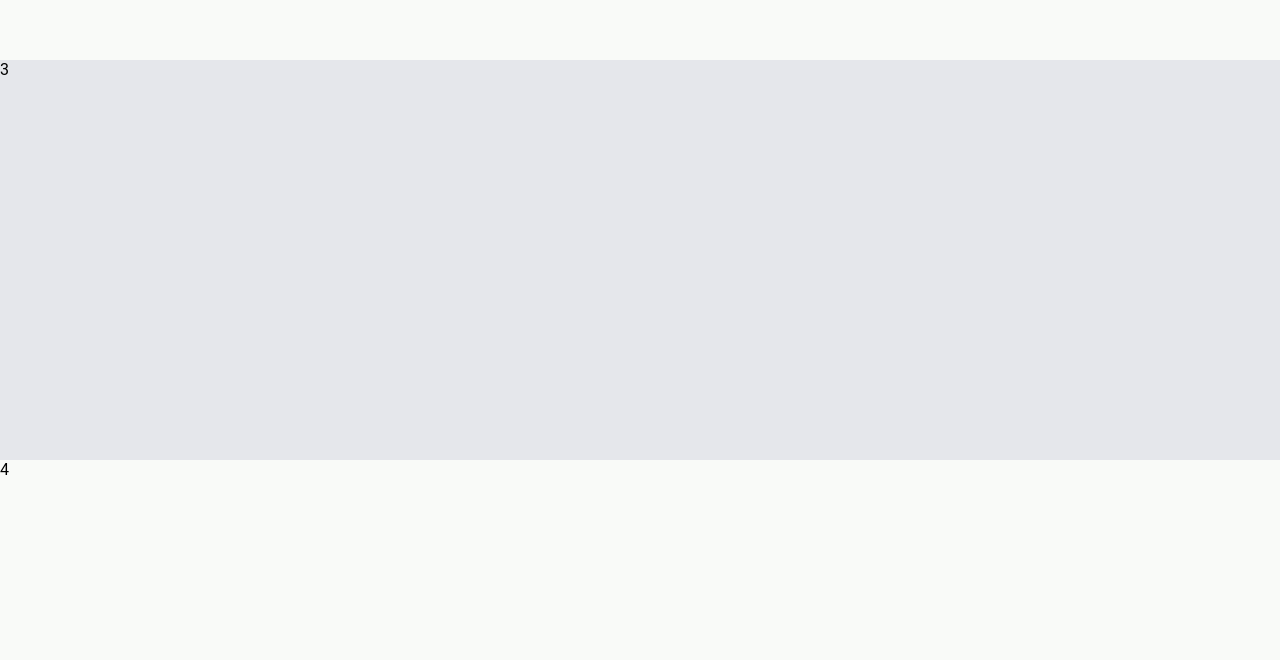
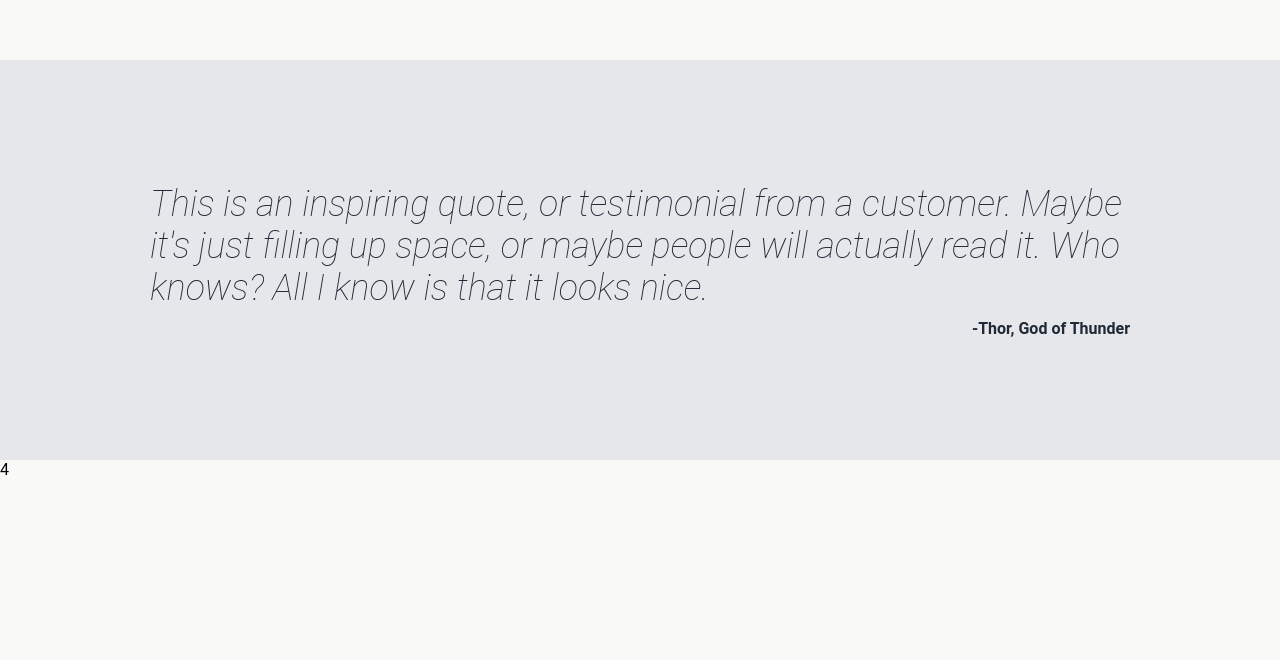
Before and after one commit to anekemuna/landing_page, a plain HTML site: page index.html in a window 1280 px wide. Shown: the part 812-1472 px from the top of the page. Drawn offline with Linux system fonts and the light colour scheme.

Commit message:
Add Quote section html and css

```diff
--- a/index.html
+++ b/index.html
@@ -28,7 +28,16 @@
         <div class="image">This is a placeholder for an image</div>
       </section>
       <section class="info">2</section>
-      <section class="quote">3</section>
+      <section class="quote">
+        <blockquote>
+          <em
+            >This is an inspiring quote, or testimonial from a customer. Maybe
+            it's just filling up space, or maybe people will actually read it.
+            Who knows? All I know is that it looks nice.</em
+          >
+        </blockquote>
+        <p><strong>-Thor, God of Thunder</strong></p>
+      </section>
       <section class="call-to-action">4</section>
     </div>
     <div class="footer">Copyright © The Odin Project 2021</div>
--- a/style.css
+++ b/style.css
@@ -84,6 +84,22 @@ section {
 
 .quote {
     background-color: #E5E7EB;
+    color:#1F2937;
+    display:flex;
+    flex-direction: column;
+    justify-content: center;
+    align-items: center;
+    padding: 0 150px;
+}
+
+blockquote {
+    font-size: 36px;
+    font-weight: lighter;
+}
+
+.quote p {
+    margin-top: 10px;
+    align-self: flex-end;
 }
 
 .call-to-action {
```
